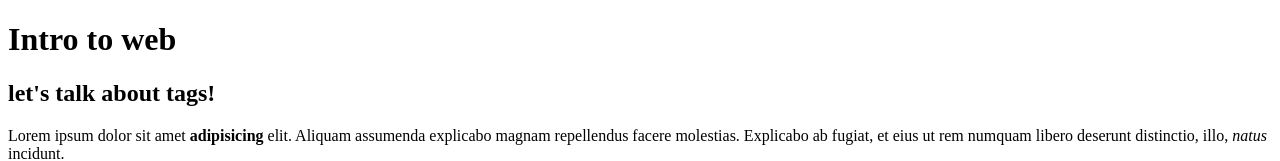
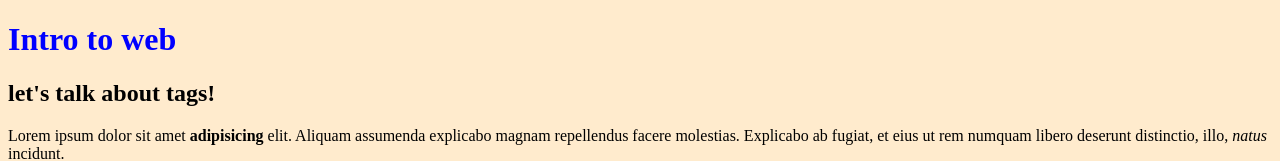
Before and after one commit to keennathan/2024-april-t1w1-intro-to-web, a plain HTML site: page index.html in a window 1280 px wide. Shown: the top 161 px of the page. Drawn offline with Linux system fonts and the light colour scheme.

Commit message:
added css inline and external

```diff
--- a/index.html
+++ b/index.html
@@ -4,9 +4,11 @@
         <meta charset="utf-8">
         <meta name="viewport" content="width=device-width">
         <title>Intro to Web</title>
+        <link rel="stylesheet" href="style.css">
     </head>
     <body>
         <header>
+            <!-- this is internal style -->
             <h1>Intro to web</h1>
             <h2>let's talk about tags!</h2>
         </header>
--- /dev/null
+++ b/style.css
@@ -0,0 +1,6 @@
+h1{
+    color: blue;
+}
+body{
+    background-color: blanchedalmond;
+}
```
